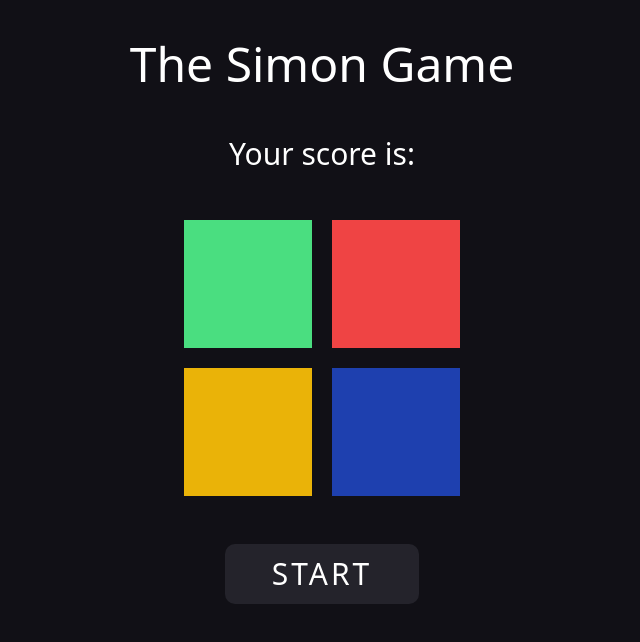
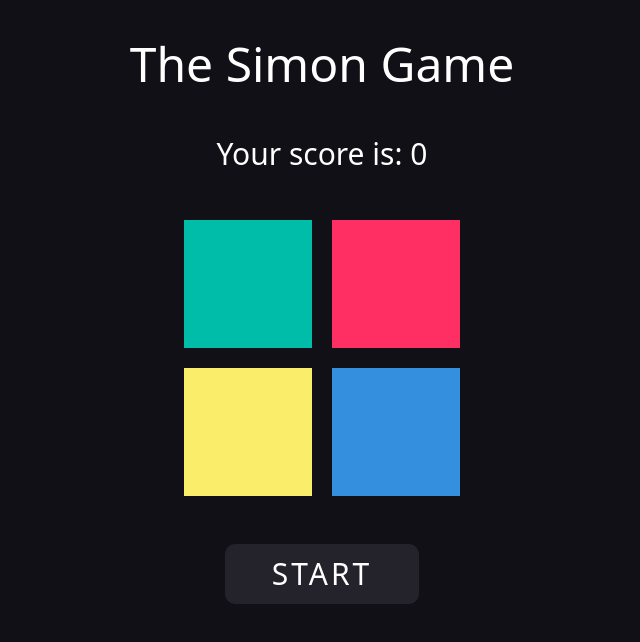
Before and after one commit to ComboTWTW/saimon-game, a React (Vite) app: page / in a window 1280 px wide. Shown: the top 642 px of the page, without its empty margins (318-958 px from the left). Built offline with nearby package versions, Linux system fonts and the light colour scheme.

Commit message:
score is done

```diff
--- a/src/components/Game.tsx
+++ b/src/components/Game.tsx
@@ -3,22 +3,17 @@ import {button} from '../constants/style'
 
 const Game = () => {
 
-    function timeout(ms:number) {
-        return new Promise((resolve) => setTimeout(resolve, ms));
-    }
-
     const colors:string[] = ["green","red","yellow","blue"];
 
     type game = {
         gameStarted: boolean;
-        score: number;
     }
 
     const [game, setGame] = useState<game>({
         gameStarted: false,
-        score: 0,
     });
 
+    const [score, setScore] = useState<number>(0);
     const [origMoves, setOrigMoves] = useState<string[]>([]);
 
     const startGame = () => {
@@ -37,12 +32,14 @@ const Game = () => {
 
 
     const shiningTurn = (origMoves:string[]) => {
+        let shine = true;
         for (let i = 0; i < origMoves.length; i++) {
             setTimeout(function timer() {
                 setTimeout(() => document.getElementById(`${origMoves[i]}`)?.classList.add("opacity-50"), 500);
                 setTimeout(() => {document.getElementById(`${origMoves[i]}`)?.classList.remove("opacity-50")}, 1000);
             }, i * 1000);
         }
+        shine = false;
     }
 
     let checked = origMoves.length;
@@ -51,16 +48,18 @@ const Game = () => {
             console.log("That push was right");
             checked -= 1;
             if(checked === 0) {
+                setScore(score + 1);
                 startGame();
             }
         } else {
             console.log("You lose");
-            setOrigMoves([]);
             stopGame();
         }
     }
 
     const stopGame = () => {
+        setOrigMoves([]);
+        setScore(0);
         setGame({...game, gameStarted: false});
     }
 
@@ -70,7 +69,7 @@ const Game = () => {
         {/* Game Block */}
         <div className="flex min-w-sm flex-col columns-2 gap-12">
             {/* Score Header */}
-            <h2 className='text-white text-3xl self-center '>Your score is: </h2>
+            <h2 className='text-white text-3xl self-center '>Your score is: {score}</h2>
             {/* Game Plate */}
             <div className="flex flex-col gap-5">
                 <div className="flex flex-row gap-5">
--- a/src/constants/style.ts
+++ b/src/constants/style.ts
@@ -1,6 +1,6 @@
 export const button = {
-    green: "bg-green-400 w-32 h-32 cursor-pointer active:opacity-50",
-    red: "bg-red-500 w-32 h-32 cursor-pointer active:opacity-50",
-    yellow: "bg-yellow-500 w-32 h-32 cursor-pointer active:opacity-50",
-    blue: "bg-blue-800 w-32 h-32 cursor-pointer active:opacity-50",
+    green: "bg-greenCard w-32 h-32 cursor-pointer active:opacity-50",
+    red: "bg-redCard w-32 h-32 cursor-pointer active:opacity-50",
+    yellow: "bg-yellowCard w-32 h-32 cursor-pointer active:opacity-50",
+    blue: "bg-blueCard w-32 h-32 cursor-pointer active:opacity-50",
 }
```
